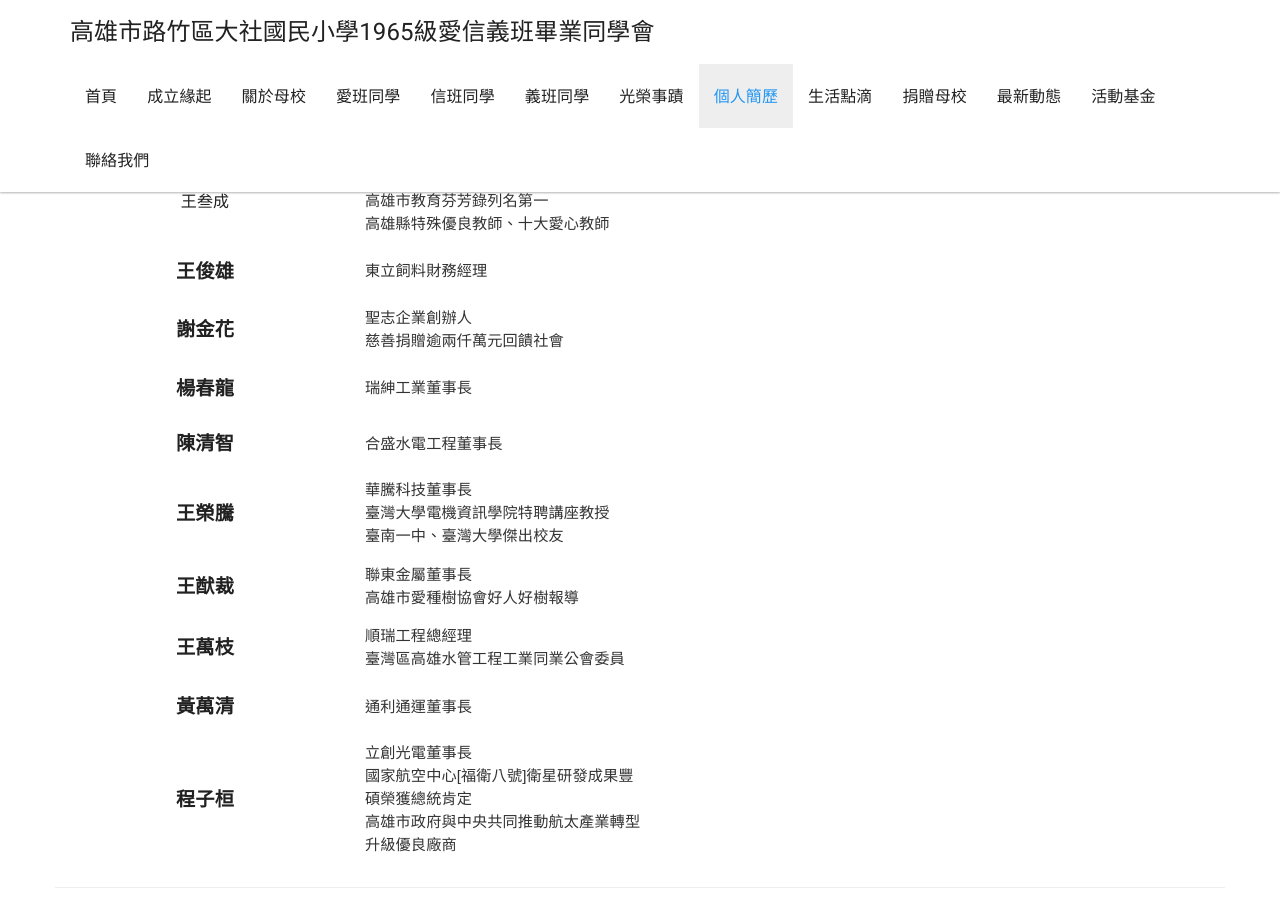
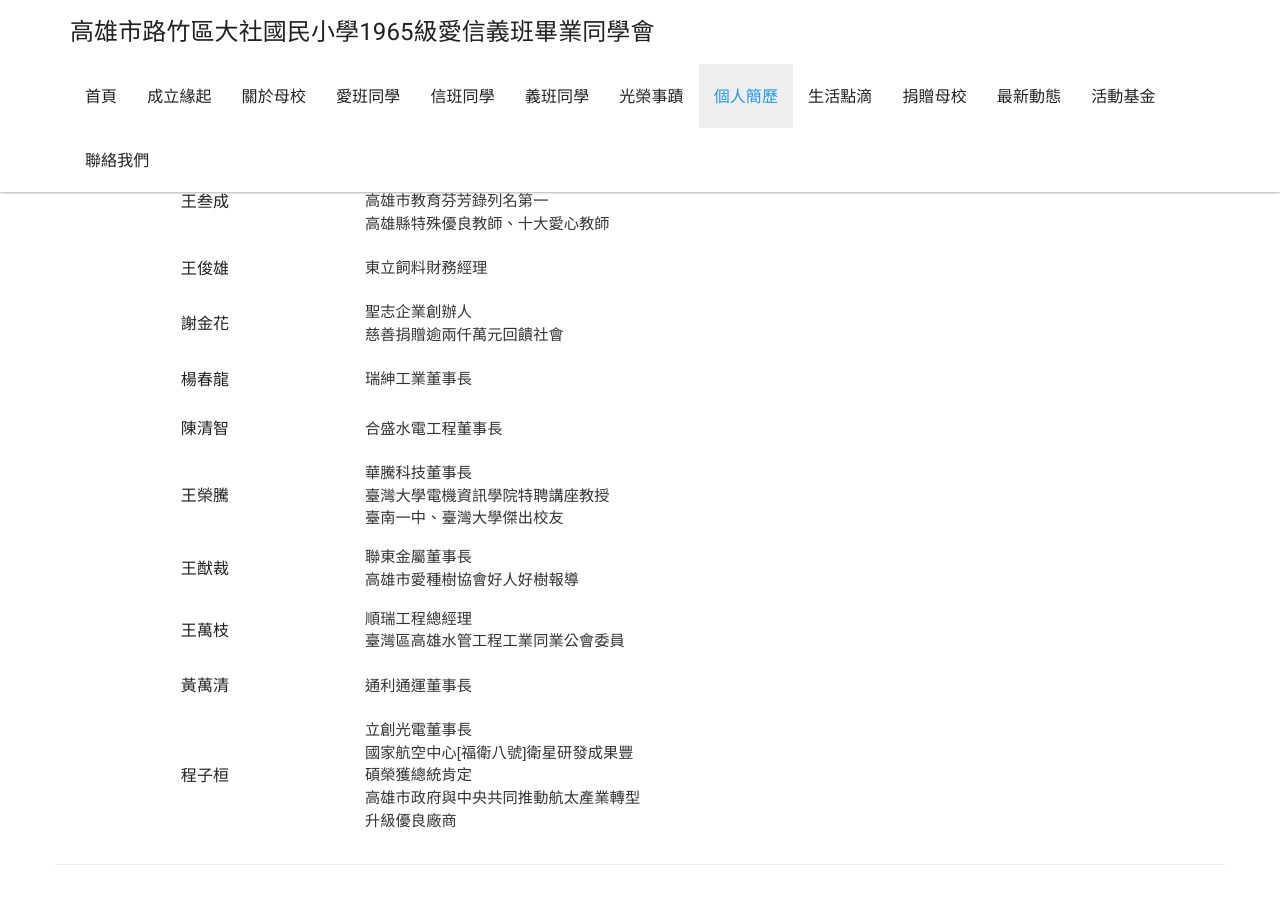
Before and after one commit to dashe1965/dashe1965.github.io, a Jekyll site: the page built from _docs/Resume/Resume.md, in a window 1280 px wide and 900 px high, scrolled down 441 px. Built offline with Jekyll 4.4.1, drawn with Linux system fonts in a browser that asks for light colours; nearby versions of some CDN libraries.

Commit message:
Update Resume.md

```diff
--- a/_docs/Resume/Resume.md
+++ b/_docs/Resume/Resume.md
@@ -30,7 +30,7 @@ sectionid: Resume
       </td>
     </tr>
     <tr>
-      <td style="text-align: center; vertical-align: middle; font-weight: 600; font-size: 1.2em; padding: 10px 0; border: none;">
+      <td style="text-align: center; vertical-align: middle; padding: 10px 0; border: none;">
         王俊雄
       </td>
       <td style="vertical-align: middle; font-size: 0.95em; color: #333; border: none; padding-left: 10px;">
@@ -38,7 +38,7 @@ sectionid: Resume
       </td>
     </tr>
     <tr>
-      <td style="text-align: center; vertical-align: middle; font-weight: 600; font-size: 1.2em; padding: 10px 0; border: none;">
+      <td style="text-align: center; vertical-align: middle; padding: 10px 0; border: none;">
         謝金花
       </td>
       <td style="vertical-align: middle; font-size: 0.95em; color: #333; line-height: 1.5; border: none; padding-left: 10px;">
@@ -47,7 +47,7 @@ sectionid: Resume
       </td>
     </tr>
     <tr>
-      <td style="text-align: center; vertical-align: middle; font-weight: 600; font-size: 1.2em; padding: 10px 0; border: none;">
+      <td style="text-align: center; vertical-align: middle; padding: 10px 0; border: none;">
         楊春龍
       </td>
       <td style="vertical-align: middle; font-size: 0.95em; color: #333; border: none; padding-left: 10px;">
@@ -55,7 +55,7 @@ sectionid: Resume
       </td>
     </tr>
     <tr>
-      <td style="text-align: center; vertical-align: middle; font-weight: 600; font-size: 1.2em; padding: 10px 0; border: none;">
+      <td style="text-align: center; vertical-align: middle; padding: 10px 0; border: none;">
         陳清智
       </td>
       <td style="vertical-align: middle; font-size: 0.95em; color: #333; border: none; padding-left: 10px;">
@@ -63,7 +63,7 @@ sectionid: Resume
       </td>
     </tr>
     <tr>
-      <td style="text-align: center; vertical-align: middle; font-weight: 600; font-size: 1.2em; padding: 10px 0; border: none;">
+      <td style="text-align: center; vertical-align: middle; padding: 10px 0; border: none;">
         王榮騰
       </td>
       <td style="vertical-align: middle; font-size: 0.95em; color: #333; line-height: 1.5; border: none; padding-left: 10px;">
@@ -73,7 +73,7 @@ sectionid: Resume
       </td>
     </tr>
     <tr>
-      <td style="text-align: center; vertical-align: middle; font-weight: 600; font-size: 1.2em; padding: 10px 0; border: none;">
+      <td style="text-align: center; vertical-align: middle; padding: 10px 0; border: none;">
         王猷裁
       </td>
       <td style="vertical-align: middle; font-size: 0.95em; color: #333; line-height: 1.5; border: none; padding-left: 10px;">
@@ -82,7 +82,7 @@ sectionid: Resume
       </td>
     </tr>
     <tr>
-      <td style="text-align: center; vertical-align: middle; font-weight: 600; font-size: 1.2em; padding: 10px 0; border: none;">
+      <td style="text-align: center; vertical-align: middle; padding: 10px 0; border: none;">
         王萬枝
       </td>
       <td style="vertical-align: middle; font-size: 0.95em; color: #333; line-height: 1.5; border: none; padding-left: 10px;">
@@ -91,7 +91,7 @@ sectionid: Resume
       </td>
     </tr>
     <tr>
-      <td style="text-align: center; vertical-align: middle; font-weight: 600; font-size: 1.2em; padding: 10px 0; border: none;">
+      <td style="text-align: center; vertical-align: middle; padding: 10px 0; border: none;">
         黃萬清
       </td>
       <td style="vertical-align: middle; font-size: 0.95em; color: #333; border: none; padding-left: 10px;">
@@ -99,7 +99,7 @@ sectionid: Resume
       </td>
     </tr>
     <tr>
-      <td style="text-align: center; vertical-align: middle; font-weight: 600; font-size: 1.2em; padding: 10px 0; border: none;">
+      <td style="text-align: center; vertical-align: middle; padding: 10px 0; border: none;">
         程子桓
       </td>
       <td style="vertical-align: middle; font-size: 0.95em; color: #333; line-height: 1.5; border: none; padding-left: 10px;">
```
